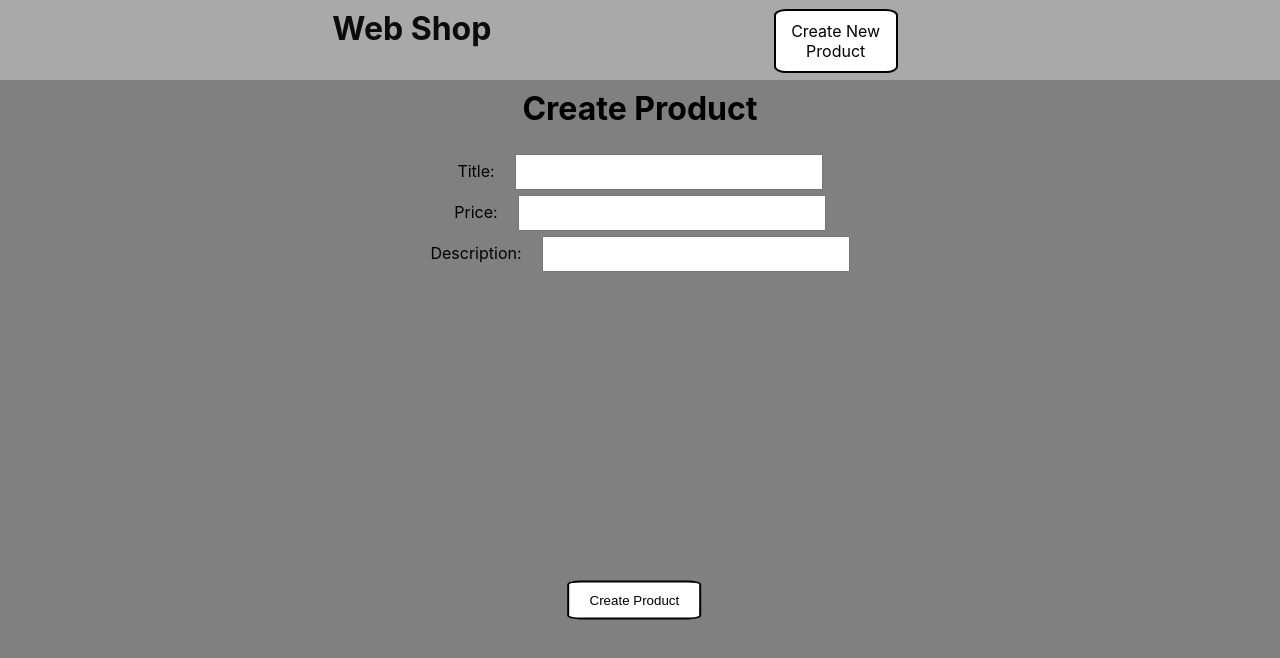
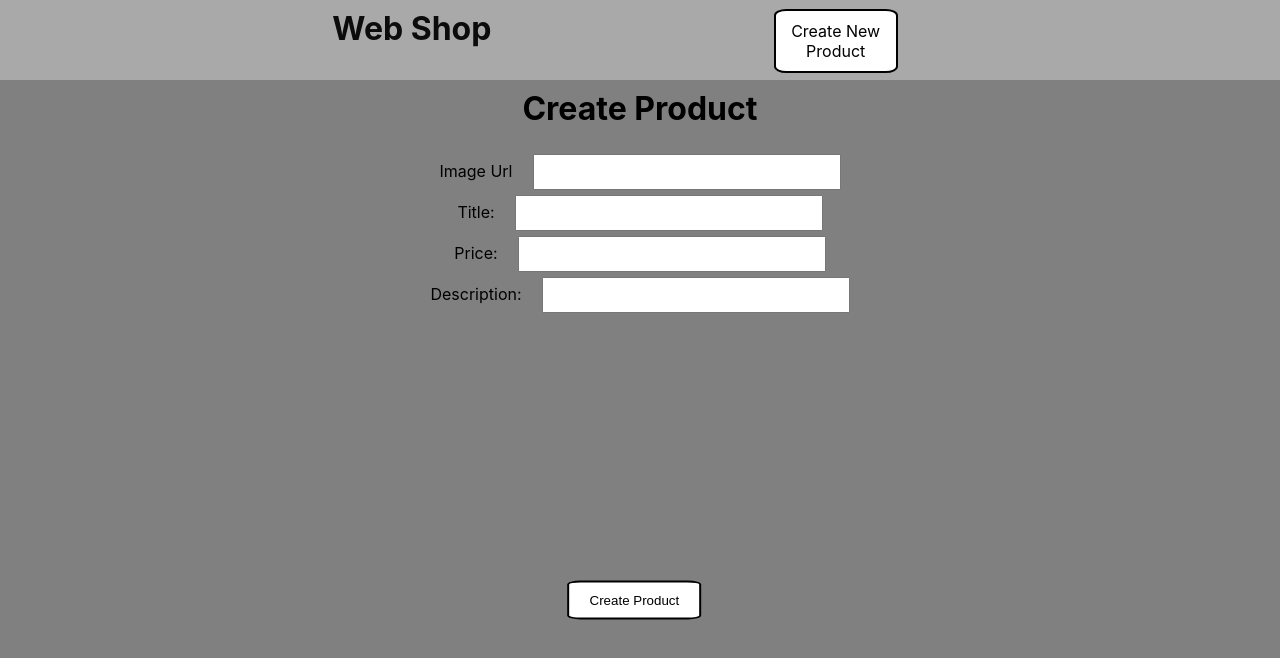
Before and after one commit to alexandermissaoui/Typescript-individuell, a React (Create React App) app: page /post in a window 1280 px wide. Shown: the top 658 px of the page. Built offline with nearby package versions, Linux system fonts and the light colour scheme.

Commit message:
images done

```diff
--- a/src/components/Cart.tsx
+++ b/src/components/Cart.tsx
@@ -26,6 +26,9 @@ const Cart: React.FC = () => {
       <h2>Shopping Cart</h2>
         {state.cartItems.map(item => (
           <li key={item.product.id}>
+            <div>
+            <img src={item.product.imageUrl} className="img-fluid"  />
+            </div>
             {item.product.title} - {item.product.description} - {item.product.price} kr - Amount: {item.quantity}
             <div>
             <button onClick={() => handleIncrementQuantity(item.product.id)}>+</button>
--- a/src/components/CreateProduct.tsx
+++ b/src/components/CreateProduct.tsx
@@ -9,6 +9,7 @@ const Post: React.FC = () => {
     title: '',
     price:'',
     description: '',
+    imageUrl:'',
 
   });
 
@@ -29,7 +30,7 @@ const Post: React.FC = () => {
   const handleSubmit = (e: React.FormEvent) => {
     e.preventDefault(); // Prevent the default form submission behavior
 
-    if (newPost.title && newPost.description && newPost.price) {
+    if (newPost.title && newPost.description && newPost.price && newPost.imageUrl ) {
       const newPostData: PostData = { ...newPost, id: Date.now() };
       const updatedPosts = [...posts, newPostData];
 
@@ -45,6 +46,7 @@ const Post: React.FC = () => {
         title: '',
         price: '',
         description: '',
+        imageUrl: '',
 
       });
     }
@@ -54,7 +56,18 @@ const Post: React.FC = () => {
     <div>
     <div className='create-product'>
         <h1>Create Product</h1>
+
       <form onSubmit={handleSubmit}>
+      <div>
+          <label htmlFor="imageUrl">Image Url</label>
+          <input
+            id="imageUrl"
+            name="imageUrl"
+            value={newPost.imageUrl}
+            onChange={handleInputChange}
+          />
+        </div>
+
         <div>
           <label htmlFor="product-name">Title:</label>
           <input
--- a/src/components/ProductList.tsx
+++ b/src/components/ProductList.tsx
@@ -15,8 +15,10 @@ const PostList = () => {
               <div key={post.id} className="post" id="post" onClick={() =>{
                 navigate(`/post/${post.id}`)
                 }}>
+                <img src={post.imageUrl} className="img-fluid"  />
                 <h3>{post.title}</h3>
                 <p>Price: {post.price} kr</p>
+
               </div>
             )
           })}
--- a/src/index.css
+++ b/src/index.css
@@ -53,21 +53,21 @@ h1 {
   right: 50px;
   background-color: white;
 }
-#Searchbar {
+/* #Searchbar {
   height: 50px;
   width: 500px;
   margin-top: 7px;
   border-radius: 3%;
   font-size: large;
-}
+} */
 
-#img{
+/* #img{
   height: 40px;
   width: 40px;
   margin-top: 15px;
   position: relative;
   right: 650px;
-}
+} */
 
 .create-post {
   /* background-color: ; */
@@ -107,14 +107,14 @@ button {
   transform: translate(-50%, -50%);
 } */
 
-.radio-btn{
+/* .radio-btn{
   display: flex;
   flex-direction: row;
 }
 #QNA, #THREAD {
   height: 15px;
   width: 90px;
-}
+} */
 
 #cr8btn {
   background-color: white;
@@ -206,3 +206,9 @@ h3 {
   /* align-items: center; */
   margin-top: 10px;
 }
+
+img{
+  width: 270px;
+  height: 295px;
+  margin-top: 10px;
+}
--- a/src/pages/ProductDetail.tsx
+++ b/src/pages/ProductDetail.tsx
@@ -38,6 +38,7 @@ const ThreadDetailView = () => {
     <div>
 
     <div className='post' id='post' key={post.id}>
+                <img src={post.imageUrl} className="img-fluid"  />
                 <h3>{post.title}</h3>
                 <p>Price: {post.price} kr</p>
                 <p>Description: {post.description}</p>
--- a/src/utils/types/product.d.ts
+++ b/src/utils/types/product.d.ts
@@ -4,6 +4,7 @@ interface PostData {
   title: string;
   price: string;
   description: string;
+  imageUrl: string;
 }
 
 interface Product {
@@ -11,6 +12,8 @@ interface Product {
   title: string;
   price: number;
   description: string;
+  imageUrl: string;
+
 }
 
 interface CartItem {
```
